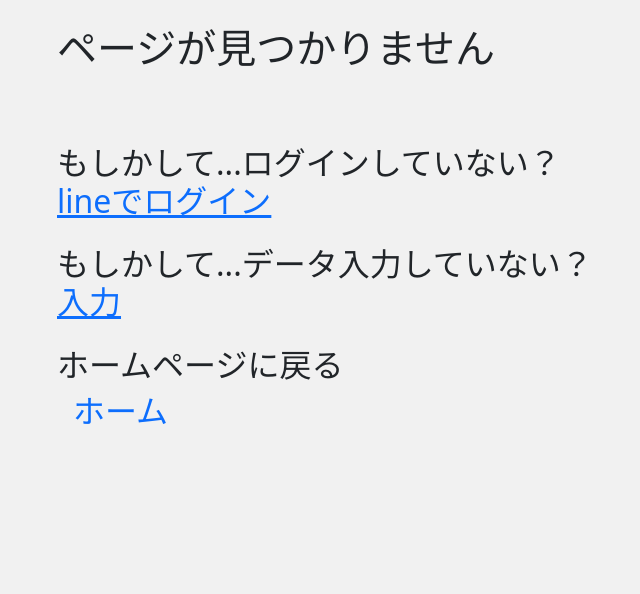
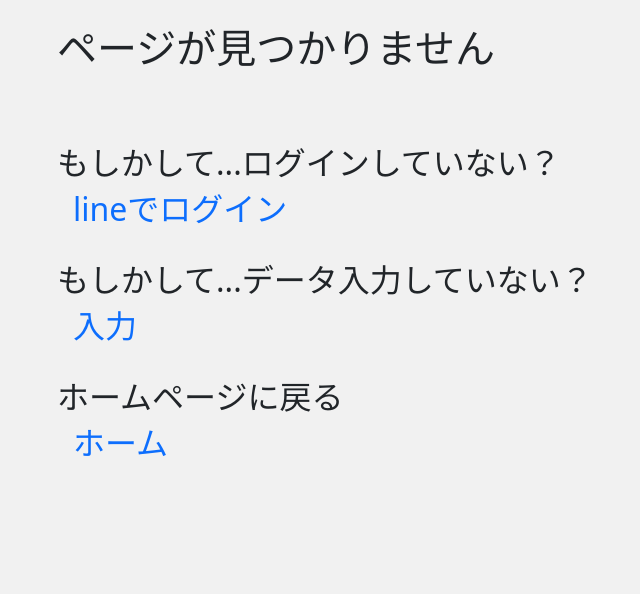
Before and after one commit to ANKM0/auto_kenkou_kansatu, a Django app: template templates/404.html in a window 1280 px wide. Shown: the part 96-690 px from the top of the page, without its empty margins (25-665 px from the left). Run offline with Django 3.2, Linux system fonts and the light colour scheme; the template is opened without the code that fills it, so the values that code supplies are empty.

Commit message:
404 微修正

```diff
--- a/templates/404.html
+++ b/templates/404.html
@@ -4,11 +4,11 @@
     <h1 class="my-4">ページが見つかりません</h1><br>
     <h2 class="my-4">
         もしかして...ログインしていない？<br>
-        <a href="{% url 'social:begin' 'line' %}"> lineでログイン</a>
+        <a class="nav-link" href="{% url 'social:begin' 'line' %}"> lineでログイン</a>
     </h2>
     <h2 class="my-4">
         もしかして...データ入力していない？<br>
-        <a href="{% url 'users:create' %}">入力</a>
+        <a class="nav-link" href="{% url 'users:create' %}">入力</a>
     </h2>
     <h2 class="my-4">
         ホームページに戻る<br>
```
